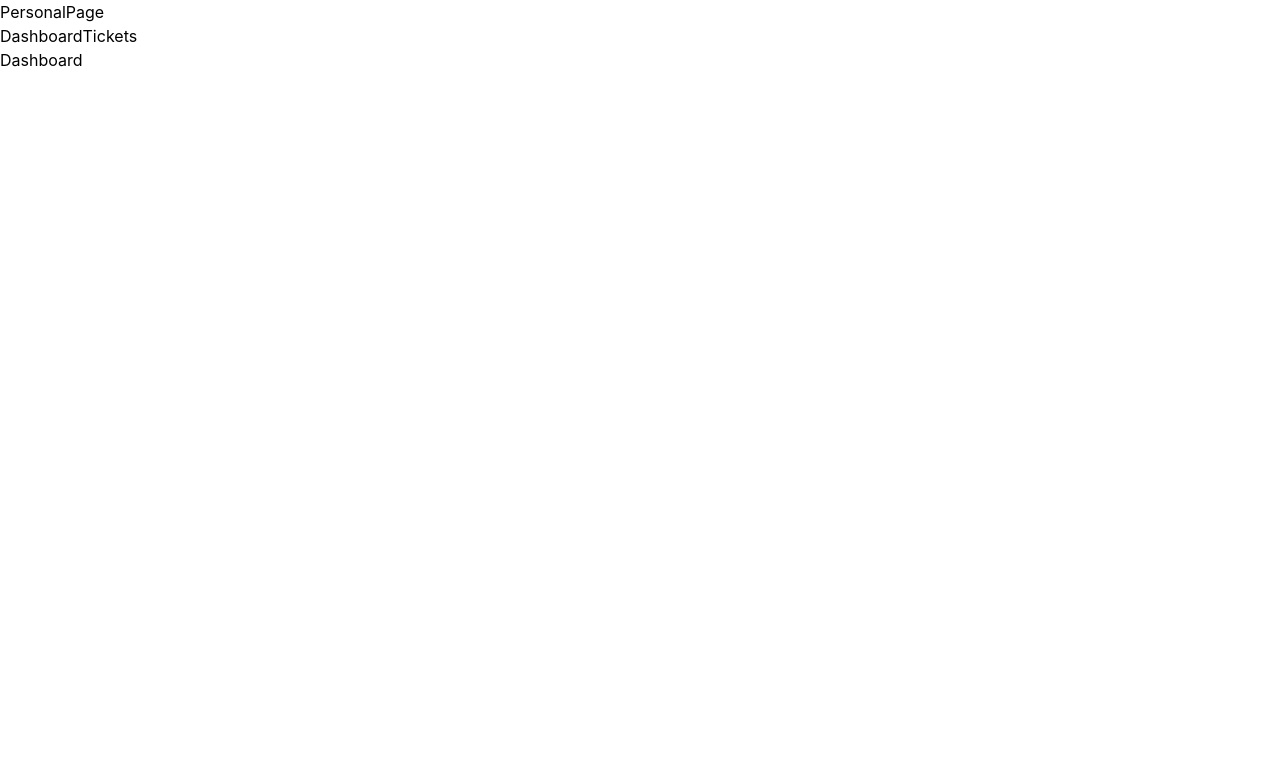
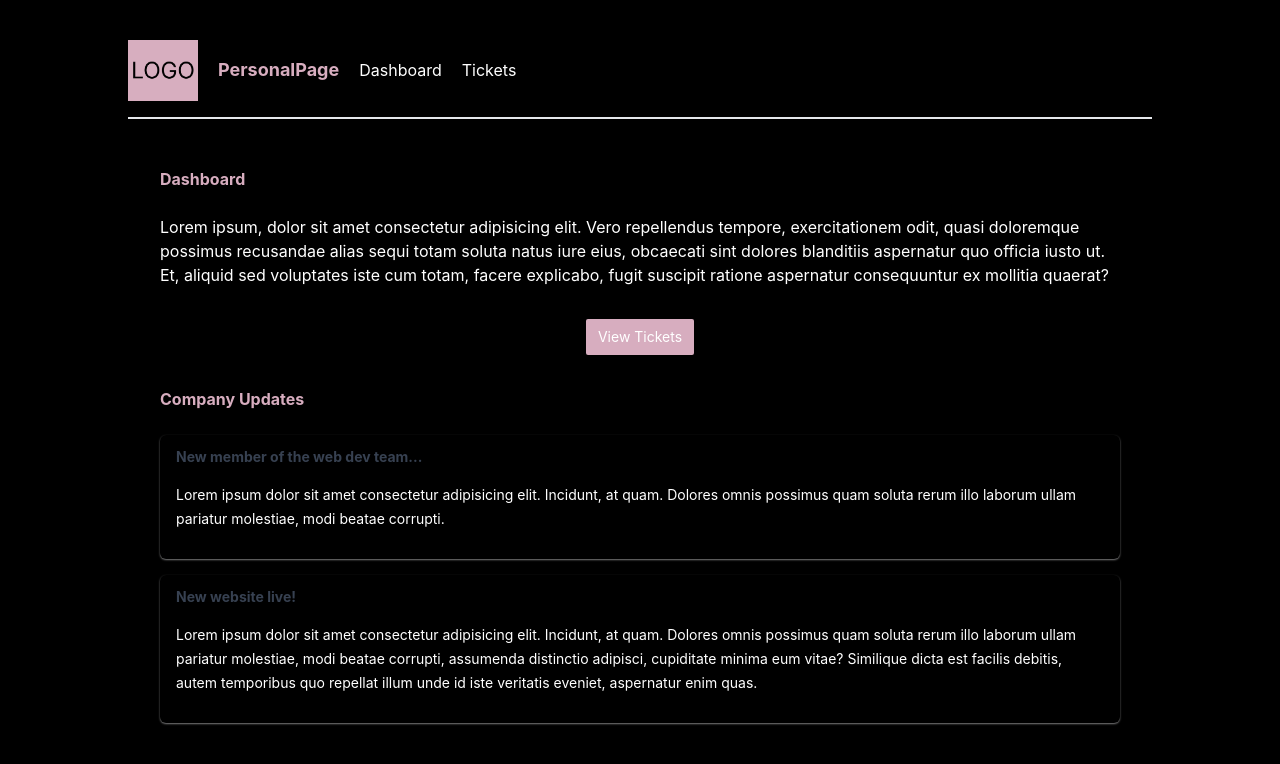
Before and after one commit to pnimajneb/personal-project, a Next.js app: page / in a window 1280 px wide. Shown: the top 764 px of the page. Built offline with nearby package versions, Linux system fonts and the light colour scheme.

Commit message:
following a tutorial for implementing tickets - will be changed in the future for personal project, fetching data via dummy server, using json server package, using fake api

```diff
--- /dev/null
+++ b/_data/db.json
@@ -0,0 +1,25 @@
+{
+    "tickets": [
+      {
+        "id": "1",
+        "title": "Fix the footer links please",
+        "body": "Lorem ipsum Triforce sit amet, Linkus Hyruleus tempus Ganondorf. Nunc ocarina sagittis quis Majoras Mask. Nulla in metus arcu. Suspendisse potenti. In vel mauris varius, consectetur Zora ipsum eget, Master Sword porttitor urna. Fusce elementum urna elit, eget eleifend velit consectetur eget. Integer vel lobortis ipsum, vitae auctor Ocarina of Time. Donec sed urna dapibus, interdum magna a, eleifend magna. Curabitur tincidunt enim a neque volutpat. Phasellus auctor magna vel nunc pretium, ut volutpat justo tristique. Pellentesque cursus convallis mauris, in tempus enim tincidunt vitae.",
+        "priority": "low",
+        "user_email": "mario@netninja.dev"
+      },
+      {
+        "id": "2",
+        "title": "Add in a new stylesheet",
+        "body": "Lorem ipsum Triforce sit amet, Linkus Hyruleus tempus Ganondorf. Nunc ocarina sagittis quis Majoras Mask. Nulla in metus arcu. Suspendisse potenti. In vel mauris varius, consectetur Zora ipsum eget, Master Sword porttitor urna. Fusce elementum urna elit, eget eleifend velit consectetur eget. Integer vel lobortis ipsum, vitae auctor Ocarina of Time. Donec sed urna dapibus, interdum magna a, eleifend magna. Curabitur tincidunt enim a neque volutpat. Phasellus auctor magna vel nunc pretium, ut volutpat justo tristique. Pellentesque cursus convallis mauris, in tempus enim tincidunt vitae.",
+        "priority": "medium",
+        "user_email": "mario@netninja.dev"
+      },
+      {
+        "id": "3",
+        "title": "Fix the footer links",
+        "body": "Lorem ipsum Triforce sit amet, Linkus Hyruleus tempus Ganondorf. Nunc ocarina sagittis quis Majoras Mask. Nulla in metus arcu. Suspendisse potenti. In vel mauris varius, consectetur Zora ipsum eget, Master Sword porttitor urna. Fusce elementum urna elit, eget eleifend velit consectetur eget. Integer vel lobortis ipsum, vitae auctor Ocarina of Time. Donec sed urna dapibus, interdum magna a, eleifend magna. Curabitur tincidunt enim a neque volutpat. Phasellus auctor magna vel nunc pretium, ut volutpat justo tristique. Pellentesque cursus convallis mauris, in tempus enim tincidunt vitae.",
+        "priority": "high",
+        "user_email": "peach@netninja.dev"
+      }
+    ]
+  }
--- a/src/app/assets/fonts.css
+++ b/src/app/assets/fonts.css
@@ -4,6 +4,6 @@
          url('/public/fonts/Satoshi-Regular.woff') format('woff');
          /* url('/public/fonts/Satoshi-Bold.woff2') format('woff2'),
          url('/public/fonts/Satoshi-Bold.woff') format('woff'); */
-    font-weight: 400, 500, ; /* Adjust as necessary */
+    font-weight: 400, 500, 700; /* Adjust as necessary */
     font-style: normal; /* Adjust as necessary */
   }
--- a/src/app/components/Navbar.tsx
+++ b/src/app/components/Navbar.tsx
@@ -1,10 +1,19 @@
 import Link from "next/link";
 import React from "react";
+import Image from "next/image";
+import Logo from "../../../public/logo.png";
 
 function Navbar() {
   return (
     <div>
       <nav>
+        <Image
+          src={Logo}
+          alt="Logo"
+          width={70}
+          quality={100}
+          placeholder="blur"
+        />
         <h1>PersonalPage</h1>
         <Link href="/">Dashboard</Link>
         <Link href="/tickets">Tickets</Link>
--- a/src/app/globals.css
+++ b/src/app/globals.css
@@ -7,3 +7,97 @@
       @apply font-satoshi;
     }
   }
+
+  body {
+    background: #000000;
+    @apply text-white m-8;
+  }
+  h1, h2 {
+    @apply font-bold text-primary text-lg;
+  }
+  main {
+    @apply max-w-5xl my-12 mx-auto px-8;
+  }
+  main > h2 {
+    @apply mb-4 pb-2 text-base ;
+  }
+  p > a {
+    @apply text-primary underline;
+  }
+
+  /* nav styles */
+  nav {
+    @apply
+      pb-4
+      border-b-2 border-gray-200
+      flex items-center gap-5
+      my-10 mx-auto
+      max-w-5xl;
+  }
+  nav a, nav span {
+    @apply text-white;
+  }
+  nav a:hover {
+    @apply text-primary;
+  }
+  main nav {
+    @apply border-0;
+  }
+
+  /* button styles */
+button {
+  @apply
+    px-3 py-2
+    rounded-sm
+    flex justify-between items-center gap-2
+    text-sm;
+}
+button:hover {
+  @apply bg-opacity-90;
+}
+.btn-primary {
+  @apply bg-primary text-white;
+}
+.btn-secondary {
+  @apply bg-gray-200 text-gray-900;
+}
+
+/* card styles */
+.card {
+  @apply
+    shadow-sm shadow-gray-100/50
+    rounded-md
+    py-3 px-4 my-4
+    relative
+    overflow-hidden;
+}
+.card h3 {
+  @apply
+    font-bold text-gray-700 text-sm
+    mb-0;
+}
+.card p {
+  @apply my-4 text-sm leading-6;
+}
+
+/* pill styles */
+.pill {
+  @apply
+    py-1 px-2 mt-3
+    inline-block
+    text-xs font-semibold;
+}
+.pill.high {
+  @apply bg-red-300 text-red-600;
+}
+.pill.medium {
+  @apply bg-blue-300 text-blue-600;
+}
+.pill.low {
+  @apply bg-emerald-300 text-emerald-600;
+}
+.card .pill {
+  @apply
+    absolute bottom-0 right-0
+    rounded-tl-md;
+}
--- a/src/app/page.tsx
+++ b/src/app/page.tsx
@@ -1,9 +1,45 @@
-import Image from "next/image";
+import Link from "next/link";
 
 export default function Home() {
   return (
     <main>
       <h2>Dashboard</h2>
+      <p>
+        Lorem ipsum, dolor sit amet consectetur adipisicing elit. Vero
+        repellendus tempore, exercitationem odit, quasi doloremque possimus
+        recusandae alias sequi totam soluta natus iure eius, obcaecati sint
+        dolores blanditiis aspernatur quo officia iusto ut. Et, aliquid sed
+        voluptates iste cum totam, facere explicabo, fugit suscipit ratione
+        aspernatur consequuntur ex mollitia quaerat?
+      </p>
+
+      <div className="flex justify-center my-8">
+        <Link href="/tickets">
+          <button className="btn-primary">View Tickets</button>
+        </Link>
+      </div>
+
+      <h2>Company Updates</h2>
+
+      <div className="card">
+        <h3>New member of the web dev team...</h3>
+        <p>
+          Lorem ipsum dolor sit amet consectetur adipisicing elit. Incidunt, at
+          quam. Dolores omnis possimus quam soluta rerum illo laborum ullam
+          pariatur molestiae, modi beatae corrupti.
+        </p>
+      </div>
+      <div className="card">
+        <h3>New website live!</h3>
+        <p>
+          Lorem ipsum dolor sit amet consectetur adipisicing elit. Incidunt, at
+          quam. Dolores omnis possimus quam soluta rerum illo laborum ullam
+          pariatur molestiae, modi beatae corrupti, assumenda distinctio
+          adipisci, cupiditate minima eum vitae? Similique dicta est facilis
+          debitis, autem temporibus quo repellat illum unde id iste veritatis
+          eveniet, aspernatur enim quas.
+        </p>
+      </div>
     </main>
   );
 }
--- /dev/null
+++ b/src/app/tickets/TicketList.tsx
@@ -0,0 +1,40 @@
+import React from "react";
+
+interface Ticket {
+  id: number;
+  title: string;
+  body: string;
+  priority: string;
+}
+
+async function getTickets(): Promise<Ticket[]> {
+  const res = await fetch("http://localhost:4000/tickets", {
+    // next: {
+    //   revalidate: 30,
+    // },
+  });
+
+  return res.json();
+}
+
+async function TicketList() {
+  const tickets = await getTickets();
+  return (
+    <>
+      {tickets.map((ticket) => (
+        <div key={ticket.id} className="card my-5">
+          <h3>{ticket.title}</h3>
+          <p>{ticket.body.slice(0, 200)}...</p>
+          <div className={`pill ${ticket.priority}`}>
+            {ticket.priority} priority
+          </div>
+        </div>
+      ))}
+      {tickets.length === 0 && (
+        <p className="text-center">There are no open tickets!</p>
+      )}
+    </>
+  );
+}
+
+export default TicketList;
--- a/src/app/tickets/page.tsx
+++ b/src/app/tickets/page.tsx
@@ -1,7 +1,21 @@
 import React from "react";
+import TicketList from "./TicketList";
 
 function Tickets() {
-  return <div>Tickets</div>;
+  return (
+    <main>
+      <nav>
+        <div>
+          <h2>Tickets</h2>
+          <p>
+            <small>Currently open tickets</small>
+          </p>
+        </div>
+      </nav>
+
+      <TicketList />
+    </main>
+  );
 }
 
 export default Tickets;
--- a/tailwind.config.js
+++ b/tailwind.config.js
@@ -10,11 +10,9 @@
       fontFamily: {
         'satoshi': ['Satoshi', 'Inter']
       },
-      backgroundImage: {
-        'gradient-radial': 'radial-gradient(var(--tw-gradient-stops))',
-        'gradient-conic':
-          'conic-gradient(from 180deg at 50% 50%, var(--tw-gradient-stops))',
-      },
+      colors: {
+        primary: '#D7ADBF'
+      }
     },
   },
   plugins: [],
```
Also changed, not shown: public/logo.png (added).
